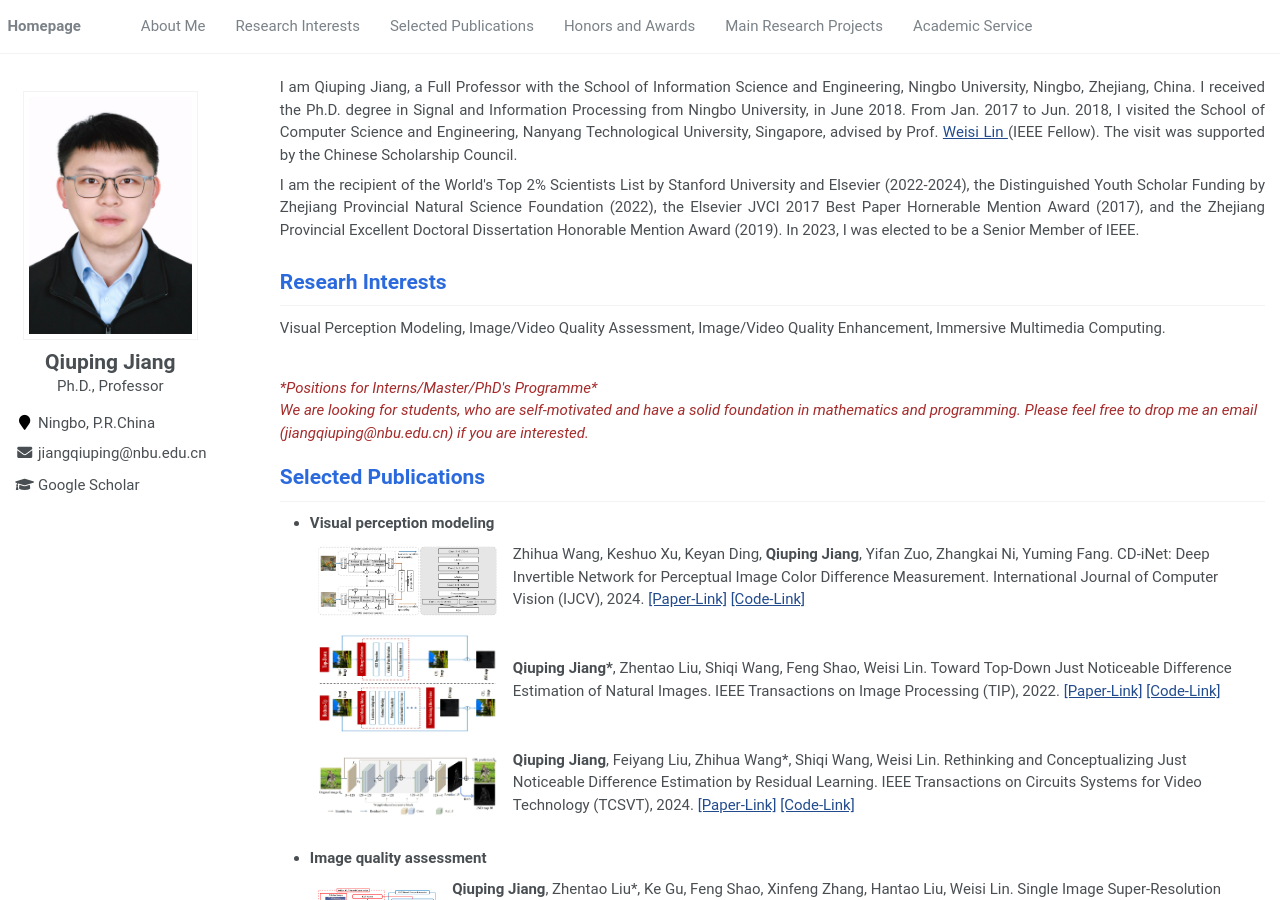
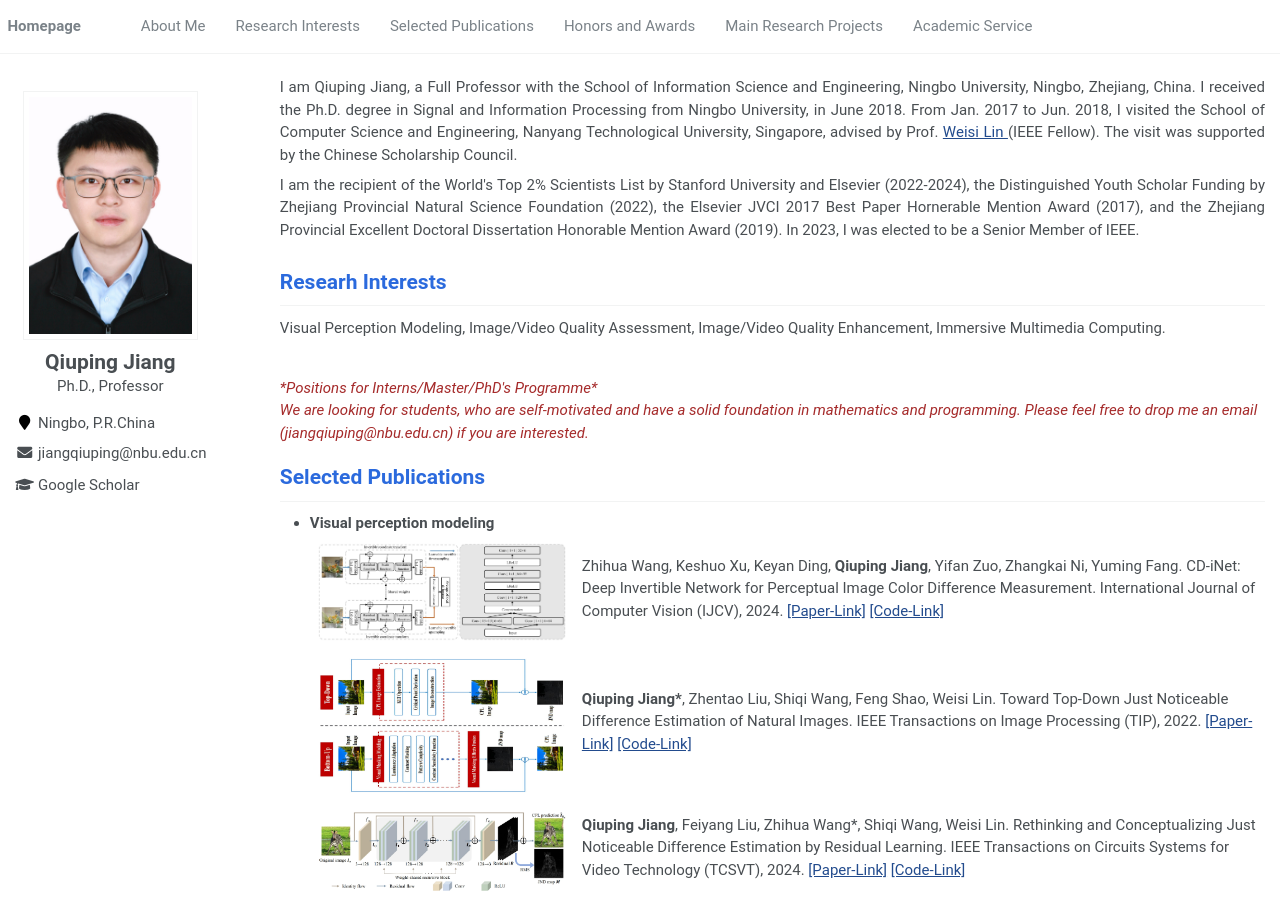
Before and after one commit to jiang-qiuping/Jiang-qiuping.github.io, a Jekyll site: the page built from assets/_pages/about.md, in a window 1280 px wide and 900 px high. Built offline with Jekyll 4.4.1, drawn with Linux system fonts in a browser that asks for light colours.

Commit message:
Update about.md

```diff
--- a/assets/_pages/about.md
+++ b/assets/_pages/about.md
@@ -59,7 +59,7 @@ Immersive Multimedia Computing.</p>
   <table align="center" border="none">
   <tr>
       <td>
-        <img align="left" width="450" height="300" src="../images/CDi-Net.png"/>
+        <img align="left" width="700" height="500" src="../images/CDi-Net.png"/>
       </td>
       <td>
         <p text-align="left">
@@ -71,7 +71,7 @@ Immersive Multimedia Computing.</p>
   </tr>
   <tr>
       <td>
-        <img align="left" width="330" height="240" src="../images/KLTJND.PNG"/>
+        <img align="left" width="700" height="500" src="../images/KLTJND.PNG"/>
       </td>
       <td>
         <p text-align="left">
@@ -83,7 +83,7 @@ Immersive Multimedia Computing.</p>
   </tr>
   <tr>
       <td>
-        <img align="left" width="330" height="240" src="../images/ResJND.png"/>
+        <img align="left" width="700" height="500" src="../images/ResJND.png"/>
       </td>
       <td>
         <p text-align="left">
```
